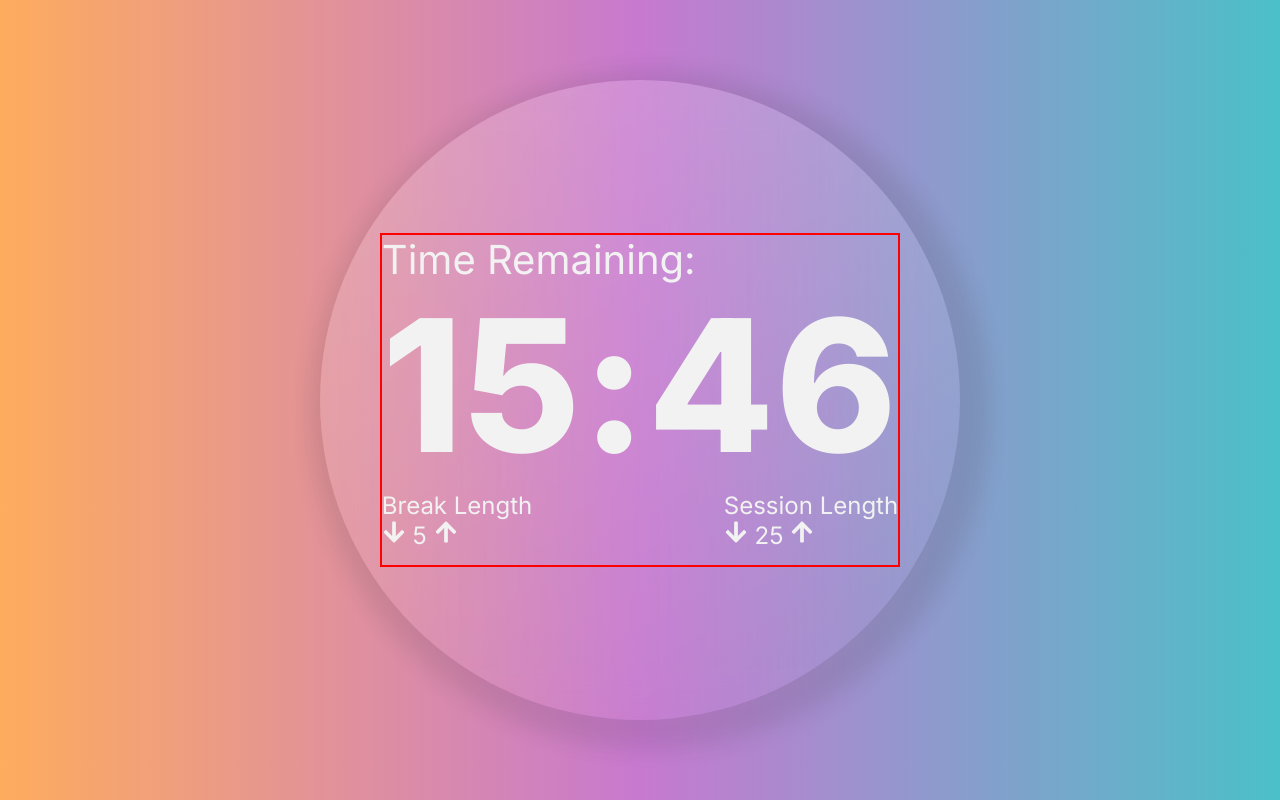
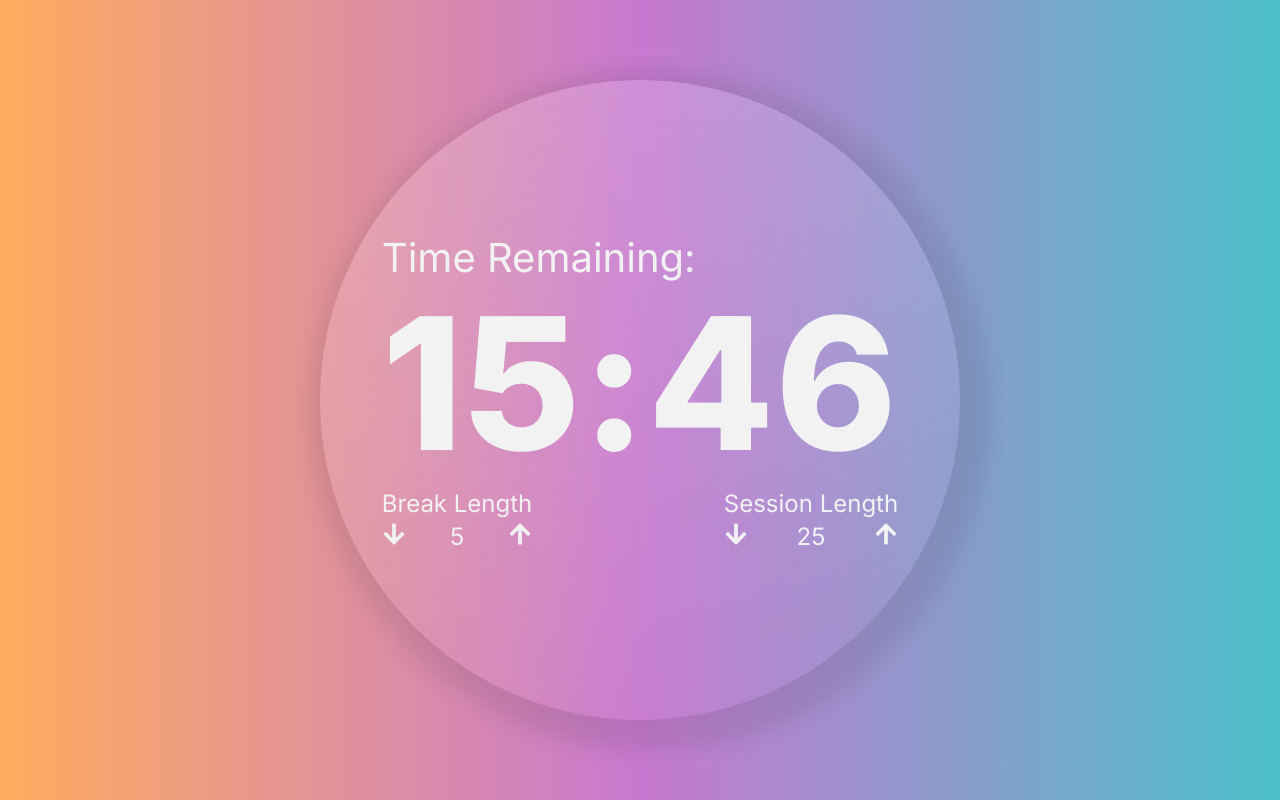
Before and after one commit to MFarabi619/pomodoro-clock, a React (Vite) app: page / in a window 1280 px wide. Built offline with nearby package versions, Linux system fonts and the light colour scheme.

Commit message:
Align and space container-3

```diff
--- a/src/Components/Clock/Clock.scss
+++ b/src/Components/Clock/Clock.scss
@@ -16,7 +16,7 @@ img {
 
 .container-1 {
   color: $light-theme-text;
-  border: 2px solid red;
+  //   border: 2px solid red;
 }
 
 .time-remaining {
@@ -37,3 +37,9 @@ img {
   bottom: 15px;
   font-size: 3vmin;
 }
+
+.container-3 {
+  margin-top: 0.2em;
+  display: flex;
+  justify-content: space-between;
+}
```
